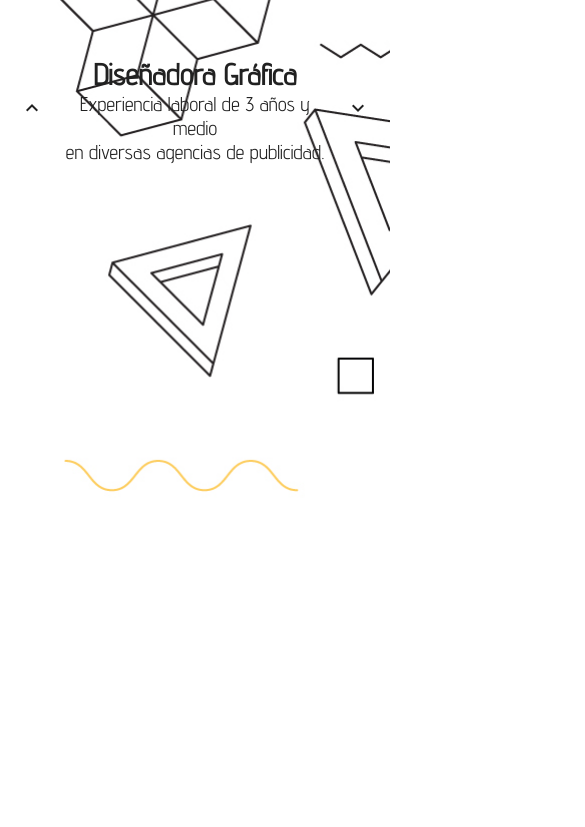
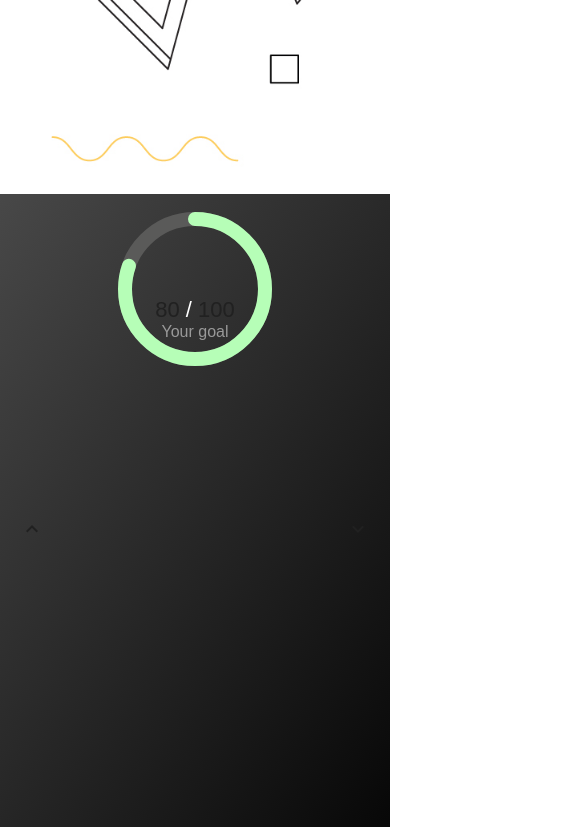
Before and after one commit to sofia2105/porfolio, a plain HTML site: page index.html in a window 390 px wide. Shown: the part 1156-1983 px from the top of the page, 585 px wide, since content can reach past the window. Drawn offline with nearby package versions, Linux system fonts and the light colour scheme; a web font is replaced by a local one.

Commit message:
new JS and CSS

```diff
--- /dev/null
+++ b/counter.css
@@ -0,0 +1,129 @@
+.calorie-counter {
+    background: -webkit-linear-gradient(top left, #4d4d4d, #000);
+    background: linear-gradient(to bottom right , #4d4d4d, #000);
+    -webkit-animation: load 1s ease-out forwards;
+    -moz-animation: load 1s ease-out forwards;
+    animation: load 1s ease-out forwards;
+    -webkit-transform: translate3d(-50%, -40%, 0);
+    -moz-transform: translate3d(-50%, -40%, 0);
+    -ms-transform: translate3d(-50%, -40%, 0);
+    -o-transform: translate3d(-50%, -40%, 0);
+    transform: translate3d(-50%, -40%, 0);
+    background-color: #4d4d4d;
+    border-radius: 4px;
+    box-shadow: 36px 36px 76px 0px rgba(0, 0, 0, 0.26), 36px 36px 136px 0px #0b2b08;
+    color: #fff;
+    height: 640px;
+    font-family: "proxima-nova-soft", sans-serif;
+    font-weight: 500;
+    left: 50%;
+    opacity: 0;
+    padding: 38px 46px;
+    position: absolute;
+    text-align: center;
+    top: 50%;
+    width: 400px;
+  }
+  .calorie-counter__title {
+    color: #666;
+    font-size: 18px;
+    margin-bottom: 10px;
+  }
+  .calorie-counter__date {
+    font-size: 22px;
+    margin-bottom: 50px;
+  }
+
+  .chart svg {
+    height: 70%;
+    width: 100%;
+  }
+  .chart__background {
+    fill: none;
+    height: 70%;
+    position: relative;
+    stroke: #5a5a59;
+    stroke-width: 20px;
+    width: 100%;
+  }
+  .chart__foreground {
+    -webkit-transform: rotate(180deg);
+    -moz-transform: rotate(180deg);
+    -ms-transform: rotate(180deg);
+    -o-transform: rotate(180deg);
+    transform: rotate(180deg);
+    -webkit-transition: stroke-dashoffset 1s ease-in;
+    -moz-transition: stroke-dashoffset 1s ease-in;
+    transition: stroke-dashoffset 1s ease-in;
+    fill: none;
+    height: 100%;
+    left: 0;
+    position: absolute;
+    stroke-dasharray: 630px;
+    stroke-dashoffset: 630px;
+    stroke-linecap: round;
+    stroke-width: 20px;
+    stroke: #b6feb7;
+    top: 0;
+    width: 100%;
+  }
+  .chart__count {
+    color: #999;
+    font-size: 16px;
+    position: relative;
+  }
+  .chart__count div {
+    color: #fff;
+    font-size: 22px;
+  }
+  .chart .chart__container {
+    display: inline-block;
+    height: 100%;
+    position: relative;
+    width: 100%;
+  }
+  .chart--calorie .chart__container {
+    height: 220px;
+    width: 220px;
+  }
+  .chart--calorie .chart__count {
+    top: -135px;
+  }
+  @-webkit-keyframes load {
+    from {
+      -webkit-transform: translate3d(-50%, -40%, 0);
+      opacity: 0;
+    }
+    to {
+      -webkit-transform: translate3d(-50%, -50%, 0);
+      opacity: 1;
+    }
+  }
+  @-moz-keyframes load {
+    from {
+      -moz-transform: translate3d(-50%, -40%, 0);
+      opacity: 0;
+    }
+    to {
+      -moz-transform: translate3d(-50%, -50%, 0);
+      opacity: 1;
+    }
+  }
+  @keyframes load {
+    from {
+      -webkit-transform: translate3d(-50%, -40%, 0);
+      -moz-transform: translate3d(-50%, -40%, 0);
+      -ms-transform: translate3d(-50%, -40%, 0);
+      -o-transform: translate3d(-50%, -40%, 0);
+      transform: translate3d(-50%, -40%, 0);
+      opacity: 0;
+    }
+    to {
+      -webkit-transform: translate3d(-50%, -50%, 0);
+      -moz-transform: translate3d(-50%, -50%, 0);
+      -ms-transform: translate3d(-50%, -50%, 0);
+      -o-transform: translate3d(-50%, -50%, 0);
+      transform: translate3d(-50%, -50%, 0);
+      opacity: 1;
+    }
+  }
--- /dev/null
+++ b/counter.js
@@ -0,0 +1,37 @@
+(function($) {
+
+        // Chart Functionality
+        $.fn.setChart = function() {
+            return this.each(function() {
+                // Variables
+                var chart = $(this),
+                    path = $('.chart__foreground path', chart),
+                    dashoffset = path.get(0).getTotalLength(),
+                    goal = chart.attr('data-goal'),
+                    consumed = chart.attr('data-count');
+
+                $('.chart__foreground', chart).css({
+                    'stroke-dashoffset': Math.round(dashoffset - ((dashoffset / goal) * consumed))
+                });
+            });
+        }; // setChart()
+
+        // Count
+        $.fn.count = function() {
+            return this.each(function() {
+                $(this).prop('Counter', 0).animate({
+                    Counter: $(this).attr('data-count')
+                }, {
+                    duration: 1000,
+                    easing: 'swing',
+                    step: function(now) {
+                        $(this).text(Math.ceil(now));
+                    }
+                });
+            });
+        }; // count()
+
+    $('.js-chart').setChart();
+    $('.js-count').count();
+
+})(jQuery);
--- a/index.html
+++ b/index.html
@@ -4,26 +4,25 @@
     <meta charset="UTF-8">
     <meta name="viewport" content="width=device-width, initial-scale=1.0">
     <meta http-equiv="X-UA-Compatible" content="ie=edge">
-    <title>Sofía Díaz-García | Porfolio</title>
+	<title>Sofía Díaz-García | Porfolio</title>
+	<link rel="stylesheet" href="counter.css">
     <link rel="stylesheet" href="main.css">
     <link href="https://fonts.googleapis.com/icon?family=Material+Icons"
     rel="stylesheet">
     <link href="https://fonts.googleapis.com/css?family=Advent+Pro:300,400|Francois+One" rel="stylesheet">
     <link href="https://fonts.googleapis.com/icon?family=Material+Icons" rel="stylesheet">
-	<script
-	src="https://code.jquery.com/jquery-3.2.1.min.js"
-	integrity="sha256-hwg4gsxgFZhOsEEamdOYGBf13FyQuiTwlAQgxVSNgt4="
-	crossorigin="anonymous"></script>
-	<script src="main.js"></script>
+
 </head>
 
+<body>
 <nav>
+
 	<div class="header">
 		<div class="logo">
 			<a href="#first-page"><img src="pajarita.png" alt=""></a>
 		</div>
 		<div>
-			<a href="#"><i class="material-icons">menu</i></a>
+			<a id="menu" href="#"><i class="material-icons">menu</i></a>
 			<a href="#first-page" class="section">Inicio</a>
 			<a href="#second-page" class="section">Profesión</a>
 			<a href="#third-page" class="section">Competencias</a>
@@ -68,7 +67,35 @@
 		<h2>Competencias</h2>
 		<div class="competencias">
 			<div class="photoshop">
-				<h4>Photoshop</h4>
+				<div class="calorie-counter">
+					<div class="chart chart--calorie js-chart" data-goal="100" data-count="80">
+					 <div class="chart__container">
+
+					  <svg class="chart__background" x="0px" y="0px" height="120px" viewBox="0 0 220 220">
+								   <g>
+									   <path d="M110,210c-55.1,0-100-44.9-100-100C10,54.9,54.9,10,110,10s100,44.9,100,100C210,165.1,165.1,210,110,210z" />
+								   </g>
+							   </svg>
+					  <!-- /.cchart__background -->
+
+					  <svg class="chart__foreground" x="0px" y="0px" height="120px" viewBox="0 0 220 220">
+								   <g>
+									   <path d="M110,210c-55.1,0-100-44.9-100-100C10,54.9,54.9,10,110,10s100,44.9,100,100C210,165.1,165.1,210,110,210z" />
+								   </g>
+							   </svg>
+					  <!-- /.chart__foreground -->
+
+					 </div>
+					 <!--  /.chart__container -->
+
+					 <div class="chart__count">
+					  <div>
+					   <span class="js-count" data-count="80">0</span> / <span class="js-count" data-count="100">0</span>
+					  </div>
+					  Your goal
+					 </div>
+					</div>
+				   </div>
 			</div>
 			<div class="illustrator">
 				<h4>Illustrator</h4>
@@ -123,7 +150,12 @@
 
 
 
-<body>
 
+    <script
+	src="https://code.jquery.com/jquery-3.2.1.min.js"
+	integrity="sha256-hwg4gsxgFZhOsEEamdOYGBf13FyQuiTwlAQgxVSNgt4="
+	crossorigin="anonymous"></script>
+	<script src="counter.js"></script>
+	<script src="main.js"></script>
 </body>
 </html>
--- a/main.css
+++ b/main.css
@@ -72,10 +72,11 @@ nav i:hover {
 .page {
 	text-align: center;
 	position: relative;
-	height: 100vh;
+	height: 80vh;
 	display: flex;
 	justify-content: center;
 	align-items: center;
+	overflow: hidden;
 }
 
 #first-page {
@@ -179,6 +180,7 @@ nav i:hover {
 	padding: 50px;
 }
 
+
 .contacto {
 	display: flex;
 	padding: 30px;
@@ -192,8 +194,6 @@ nav i:hover {
 	font-size: 40px;
 }
 
-
-
 img {
 	width: 100%;
 	display: block;
@@ -201,7 +201,7 @@ img {
 	transition: all 0.4s ease;
 }
 
-.overlay {
+/*.overlay {
 	position: fixed;
 	top: 60%;
 	right: 50%;
@@ -242,11 +242,15 @@ img {
 .box-notesite {
 	display: flex;
 	flex-flow: row wrap;
-}
+}*/
 
 @media (max-width:1000px) {
 
 	.header i {
+		display: flex;
+	}
+
+	.logo {
 		display: flex;
 	}
 
@@ -298,9 +302,6 @@ img {
 	}
 
 	nav div {
-		display: flex;
-		flex-flow: column wrap;
-		width: 100%;
 		margin: 0;
 	}
 
@@ -310,15 +311,11 @@ img {
 		width: 100%;
 	}
 
-	nav:hover {
-		width: 100%;
-		height: 50%;
-		background: rgba(250,250,250,.8);
-	}
-
-	nav a:hover {
-		border: none;
-		text-decoration: none;
-		background: rgba(0,0,0,.8);
+	.section {
+		display: none;
 	}
 }
+
+.active > .section {
+	display: block;
+}
--- a/main.js
+++ b/main.js
@@ -1,6 +1,7 @@
 $('a[href="#"]').click(function(event) {
 	event.preventDefault();
 });
+
 $('a[href*="#"]').click(function(event) {
     // On-page links
   if (
@@ -9,6 +10,7 @@ $('a[href*="#"]').click(function(event) {
       location.hostname == this.hostname
   ) {
     // Figure out element to scroll to
+    console.log(location.pathname)
     var target = $(this.hash);
     target = target.length ? target : $('[name=' + this.hash.slice(1) + ']');
       // Does a scroll target exist?
@@ -30,3 +32,8 @@ $('a[href*="#"]').click(function(event) {
       }
   }
 });
+
+var menu= document.getElementById("menu")
+menu.onclick = function() {
+  this.parentNode.classList.toggle("active");
+}
```
Lines whose indentation alone changed are shown as unchanged.
